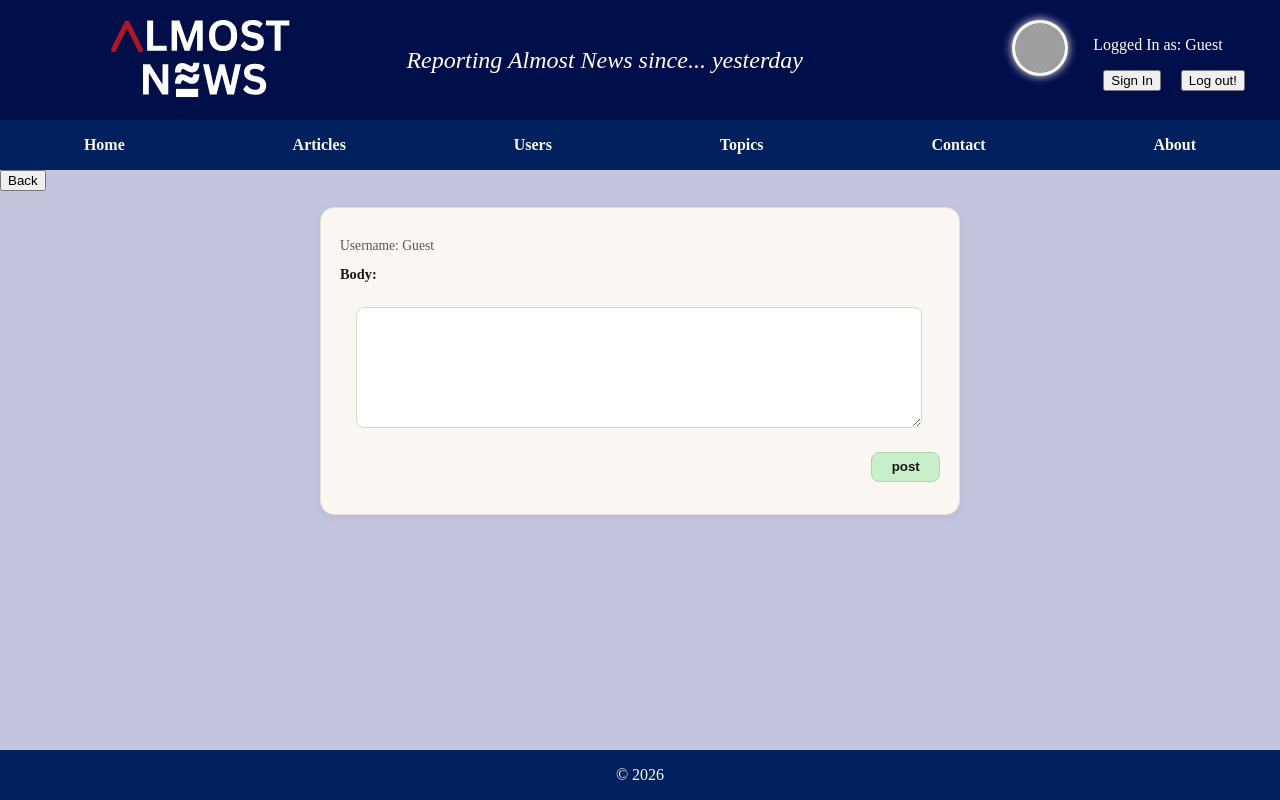
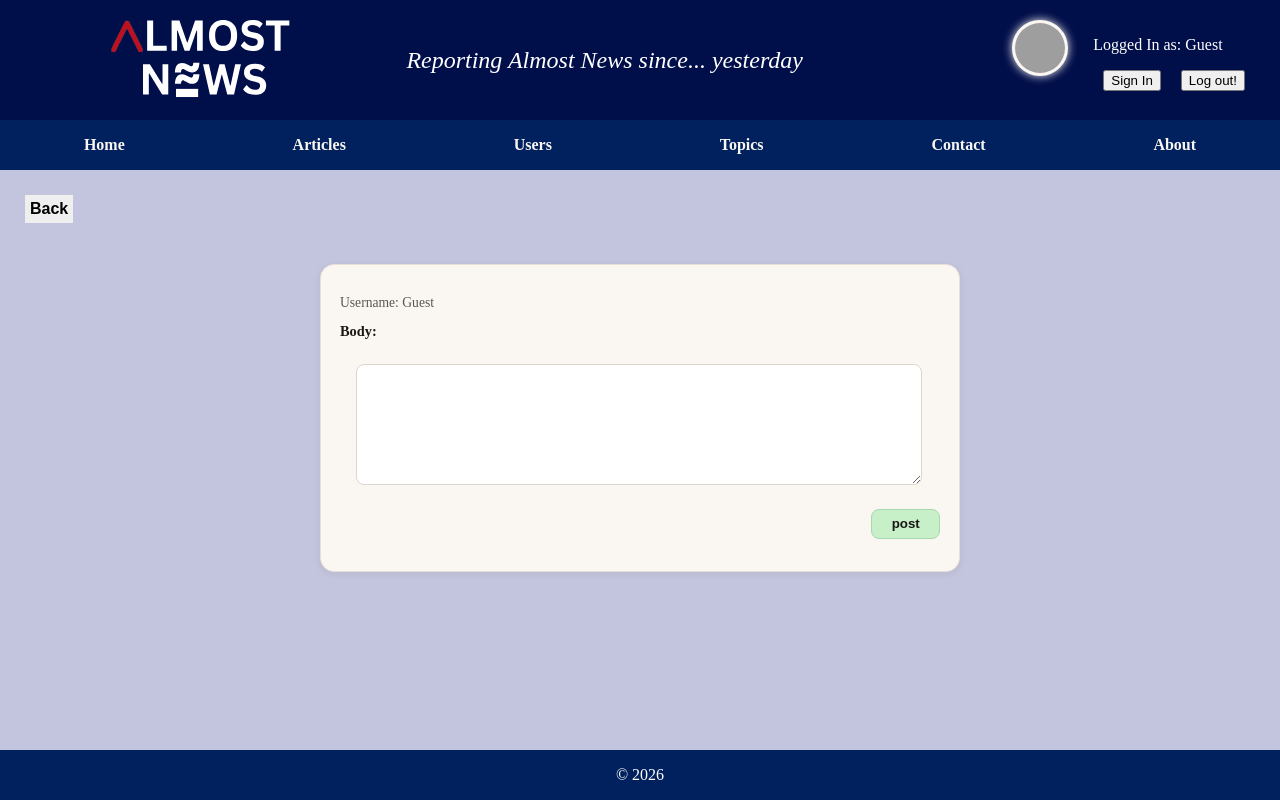
Before and after one commit to yerayafonso/nc-news, a React (Vite) app: page /articles/1/comments/post in a window 1280 px wide. Built offline with nearby package versions, Linux system fonts and the light colour scheme; grey boxes are pictures that could not be loaded.

Commit message:
add styling to navigation buttons between pages

```diff
--- a/src/App.css
+++ b/src/App.css
@@ -542,6 +542,21 @@ select:hover {
   margin: auto;
 }
 
+.btns {
+  margin: 25px;
+  font-size: 16px;
+  font-weight: bold;
+  padding: 5px;
+  border: none;
+}
+
+.btns:hover {
+  background-color: var(--darkgreen2);
+  color: var(--off-white);
+  cursor: pointer;
+  border: none;
+}
+
 .card {
   background: #faf7f2;
   border: 1px solid #e8e0d4;
--- a/src/components/Comments.jsx
+++ b/src/components/Comments.jsx
@@ -40,10 +40,10 @@ function Comments() {
       <main>
         <div className="back-post-btn">
           <Link to={`/articles/${article_id}`}>
-            <button>Back</button>
+            <button class="btns">Back</button>
           </Link>
           <Link to={`/articles/${article_id}/comments/post`}>
-            <button>Post</button>
+            <button class="btns">Post</button>
           </Link>
         </div>
         <div>
--- a/src/components/PostComment.jsx
+++ b/src/components/PostComment.jsx
@@ -47,7 +47,7 @@ function PostComment() {
   return (
     <main className="post-comment">
       <Link to={`/articles/${article_id}/comments`}>
-        <button>Back</button>
+        <button class="btns">Back</button>
       </Link>
       <div className="comment-form-container">
         <p className="logged-in-user">Username: {loggedInUser.username}</p>
--- a/src/components/SingleArticle.jsx
+++ b/src/components/SingleArticle.jsx
@@ -118,10 +118,10 @@ function SingleArticle() {
     <main>
       <div>
         <Link to={"/articles"}>
-          <button>Back</button>
+          <button class="btns">Back</button>
         </Link>
         <Link to={`/articles/${article_id}/comments`}>
-          <button>Comments</button>
+          <button class="btns">Comments</button>
         </Link>
       </div>
       <div>
```
